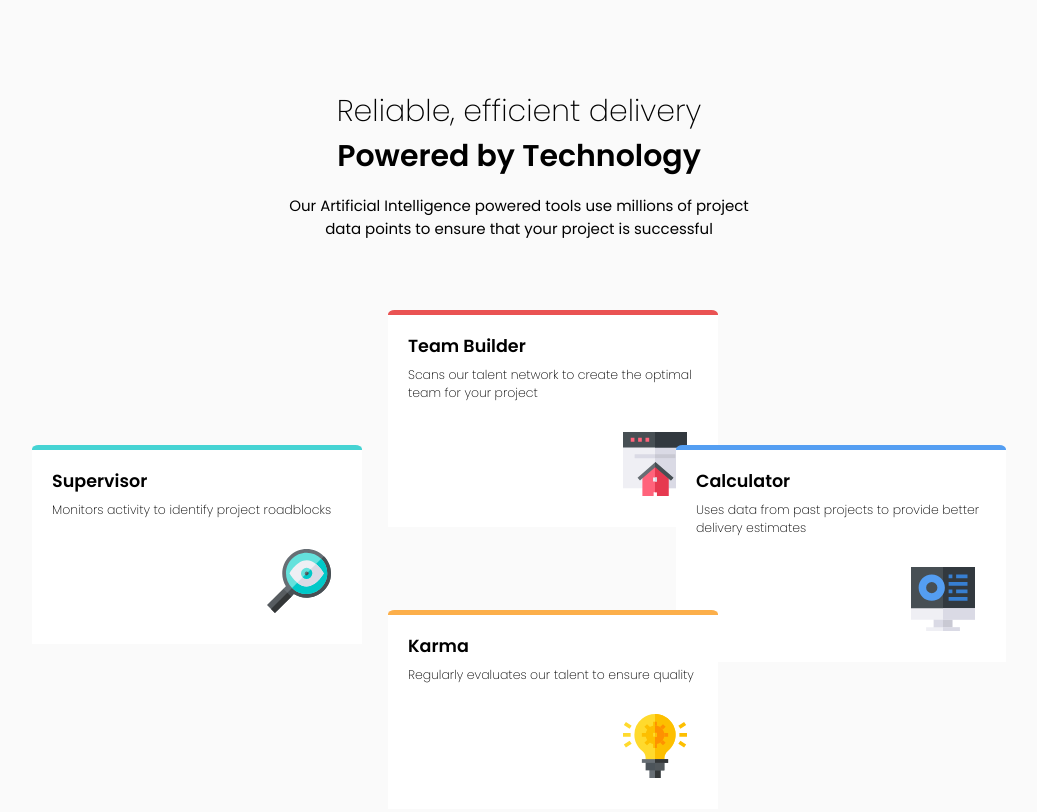
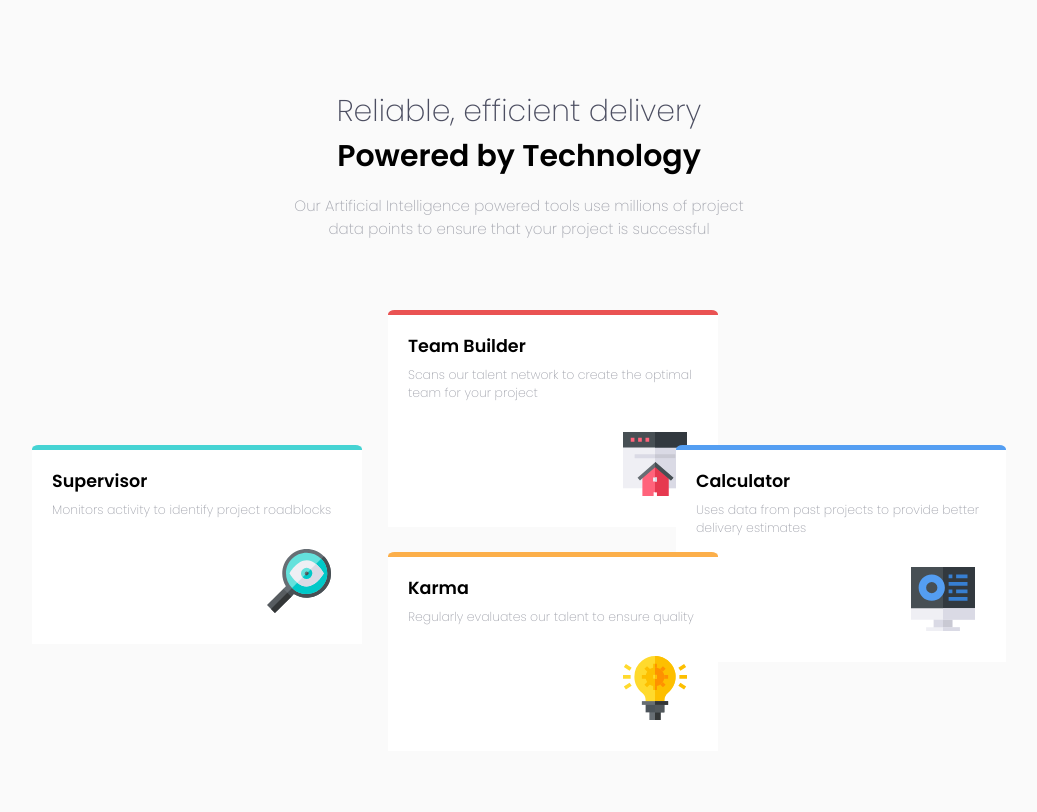
Before and after one commit to TheMagicSmoke/four-card-feature-section, a plain HTML site: page index.html in a window 1280 px wide. Shown: the top 812 px of the page, without its empty margins (121-1158 px from the left). Drawn offline with Linux system fonts and the light colour scheme.

Commit message:
Modify weights of the text content. Border shadows and resolution adjustment left

```diff
--- a/styles.css
+++ b/styles.css
@@ -22,8 +22,13 @@ h5 {
   margin-top: 0;
   margin-bottom: 30px;
   font-weight: 200;
+  color: hsl(229, 6%, 66%);
 }
 
+p {
+  font-weight: 200;
+  color: hsl(229, 6%, 66%);
+}
 
 .header {
   width: 484px;
@@ -36,6 +41,7 @@ h5 {
 
 .title1 {
   font-weight: 200;
+  color: hsl(234, 12%, 34%);
 }
 
 
@@ -108,7 +114,7 @@ h5 {
   border-top-color: hsl(34, 97%, 64%);
   padding: 0 20px 25px;
   position: absolute;
-  top: 340px;
+  top: 282px;
   left: 509px;
 
 }
```
